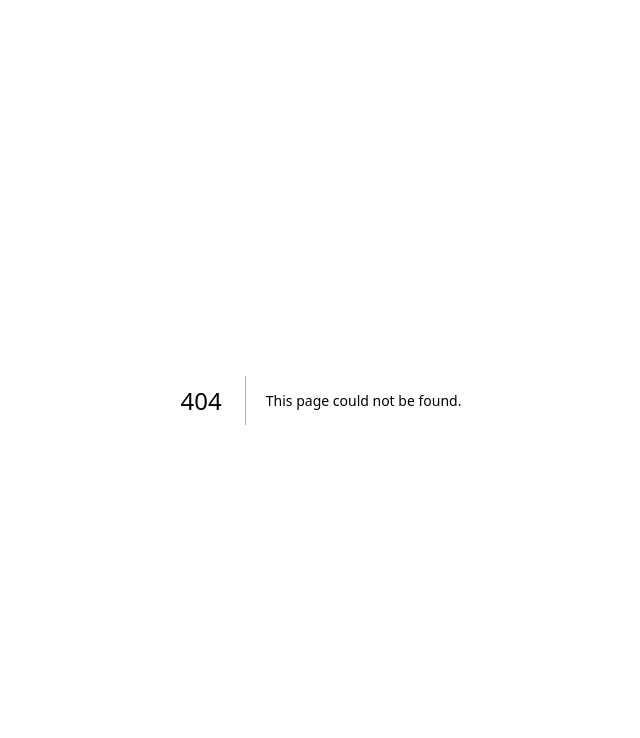
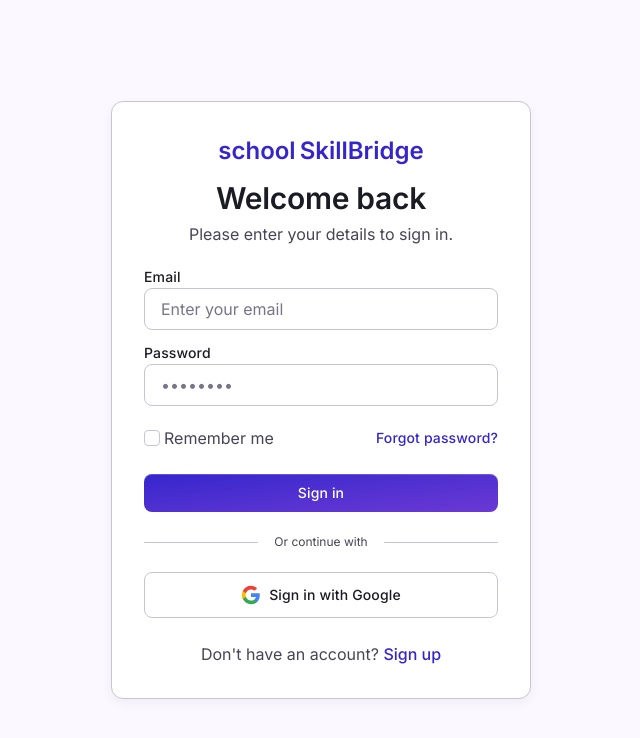
Before and after one commit to abedalhamidshehadi20-collab/SkillBridge, a Next.js app in the folder frontend/client/: page /login in a window 1280 px wide. Before the commit this address had no page. Shown: the top 738 px of the page, without its empty margins (319-959 px from the left). Built offline with nearby package versions, Linux system fonts and the light colour scheme.

Commit message:
Add login form with Zod validation

```diff
--- /dev/null
+++ b/frontend/client/app/(auth)/login/page.tsx
@@ -0,0 +1,170 @@
+'use client';
+
+import { createClient } from '@/lib/supabase/client';
+import { useRouter } from 'next/navigation';
+import { useState, useTransition } from 'react';
+import { useForm } from 'react-hook-form';
+import { z } from 'zod';
+import { zodResolver } from '@hookform/resolvers/zod';
+import Link from 'next/link';
+
+const loginSchema = z.object({
+  email: z.string().email('Please enter a valid email address'),
+  password: z.string().min(1, 'Password is required'),
+});
+
+type LoginForm = z.infer<typeof loginSchema>;
+
+export default function LoginPage() {
+  const [error, setError] = useState<string | null>(null);
+  const [isPending, startTransition] = useTransition();
+  const router = useRouter();
+
+  const {
+    register,
+    handleSubmit,
+    formState: { errors },
+  } = useForm<LoginForm>({
+    resolver: zodResolver(loginSchema),
+  });
+
+  const onSubmit = async (data: LoginForm) => {
+    setError(null);
+    startTransition(async () => {
+      const supabase = createClient();
+      const { error } = await supabase.auth.signInWithPassword({
+        email: data.email,
+        password: data.password,
+      });
+
+      if (error) {
+        setError(error.message);
+      } else {
+        router.push('/dashboard');
+        router.refresh();
+      }
+    });
+  };
+
+  return (
+    <div className="bg-background min-h-screen flex items-center justify-center p-md sm:p-gutter">
+      <div className="w-full max-w-[420px] bg-surface-container-lowest rounded-xl shadow-[0px_4px_12px_rgba(0,0,0,0.05)] border border-outline-variant p-lg sm:p-margin flex flex-col gap-lg">
+        <div className="text-center flex flex-col gap-xs">
+          <div className="font-h3 text-h3 text-primary flex items-center justify-center gap-xs">
+            <span
+              className="material-symbols-outlined"
+              style={{ fontVariationSettings: "'FILL' 1" }}
+            >
+              school
+            </span>
+            SkillBridge
+          </div>
+          <h1 className="font-h2 text-h2 text-on-surface mt-sm">Welcome back</h1>
+          <p className="font-body-md text-body-md text-on-surface-variant">
+            Please enter your details to sign in.
+          </p>
+        </div>
+
+        {error && (
+          <div className="bg-error-container text-on-error-container p-3 rounded-lg text-sm text-center">
+            {error}
+          </div>
+        )}
+
+        <form onSubmit={handleSubmit(onSubmit)} className="flex flex-col gap-md">
+          <div className="flex flex-col gap-xs">
+            <label className="font-label-sm text-label-sm text-on-surface" htmlFor="email">
+              Email
+            </label>
+            <input
+              {...register('email')}
+              className={`w-full bg-surface-container-lowest border ${
+                errors.email ? 'border-error' : 'border-outline-variant'
+              } rounded-lg px-md py-sm font-body-md text-body-md text-on-surface placeholder:text-outline focus:outline-none focus:border-primary focus:ring-2 focus:ring-primary/20 transition-all`}
+              id="email"
+              placeholder="Enter your email"
+              type="email"
+              disabled={isPending}
+            />
+            {errors.email && (
+              <span className="text-error text-xs">{errors.email.message}</span>
+            )}
+          </div>
+          <div className="flex flex-col gap-xs">
+            <label className="font-label-sm text-label-sm text-on-surface" htmlFor="password">
+              Password
+            </label>
+            <input
+              {...register('password')}
+              className={`w-full bg-surface-container-lowest border ${
+                errors.password ? 'border-error' : 'border-outline-variant'
+              } rounded-lg px-md py-sm font-body-md text-body-md text-on-surface placeholder:text-outline focus:outline-none focus:border-primary focus:ring-2 focus:ring-primary/20 transition-all`}
+              id="password"
+              placeholder="••••••••"
+              type="password"
+              disabled={isPending}
+            />
+            {errors.password && (
+              <span className="text-error text-xs">{errors.password.message}</span>
+            )}
+          </div>
+          <div className="flex items-center justify-between mt-xs">
+            <label className="flex items-center gap-xs cursor-pointer group">
+              <div className="w-4 h-4 rounded border border-outline-variant bg-surface-container-lowest flex items-center justify-center group-hover:border-primary transition-colors">
+                <span className="material-symbols-outlined text-[12px] text-surface-container-lowest opacity-0 transition-opacity">
+                  check
+                </span>
+              </div>
+              <span className="font-body-md text-body-md text-on-surface-variant group-hover:text-on-surface transition-colors">
+                Remember me
+              </span>
+              <input className="hidden" type="checkbox" />
+            </label>
+            <Link
+              className="font-label-sm text-label-sm text-primary hover:text-secondary transition-colors"
+              href="#"
+            >
+              Forgot password?
+            </Link>
+          </div>
+          <button
+            className="w-full mt-sm bg-gradient-to-br from-primary to-secondary text-on-primary font-label-sm text-label-sm py-3 px-md rounded-lg shadow-[inset_0_1px_0_rgba(255,255,255,0.2)] hover:shadow-[0px_4px_12px_rgba(0,0,0,0.1)] hover:-translate-y-[1px] transition-all flex items-center justify-center gap-xs disabled:opacity-70 disabled:cursor-not-allowed"
+            type="submit"
+            disabled={isPending}
+          >
+            {isPending ? 'Signing in...' : 'Sign in'}
+          </button>
+        </form>
+        <div className="relative flex items-center justify-center">
+          <div aria-hidden="true" className="absolute inset-0 flex items-center">
+            <div className="w-full border-t border-outline-variant"></div>
+          </div>
+          <div className="relative bg-surface-container-lowest px-md font-caption text-caption text-on-surface-variant">
+            Or continue with
+          </div>
+        </div>
+        <button
+          className="w-full bg-surface-container-lowest border border-outline-variant text-on-surface font-label-sm text-label-sm py-3 px-md rounded-lg flex items-center justify-center gap-sm hover:bg-surface-container hover:border-outline transition-all"
+          type="button"
+        >
+          <svg className="w-5 h-5" fill="none" viewBox="0 0 24 24" xmlns="http://www.w3.org/2000/svg">
+            <path d="M22.56 12.25c0-.78-.07-1.53-.2-2.25H12v4.26h5.92c-.26 1.37-1.04 2.53-2.21 3.31v2.77h3.57c2.08-1.92 3.28-4.74 3.28-8.09z" fill="#4285F4"></path>
+            <path d="M12 23c2.97 0 5.46-.98 7.28-2.66l-3.57-2.77c-.98.66-2.23 1.06-3.71 1.06-2.86 0-5.29-1.93-6.16-4.53H2.18v2.84C3.99 20.53 7.7 23 12 23z" fill="#34A853"></path>
+            <path d="M5.84 14.09c-.22-.66-.35-1.36-.35-2.09s.13-1.43.35-2.09V7.07H2.18C1.43 8.55 1 10.22 1 12s.43 3.45 1.18 4.93l2.85-2.22.81-.62z" fill="#FBBC05"></path>
+            <path d="M12 5.38c1.62 0 3.06.56 4.21 1.64l3.15-3.15C17.45 2.09 14.97 1 12 1 7.7 1 3.99 3.47 2.18 7.07l3.66 2.84c.87-2.6 3.3-4.53 6.16-4.53z" fill="#EA4335"></path>
+          </svg>
+          Sign in with Google
+        </button>
+        <p className="text-center font-body-md text-body-md text-on-surface-variant">
+          Don&apos;t have an account?{' '}
+          <Link
+            className="text-primary font-medium hover:text-secondary hover:underline transition-colors"
+            href="/register"
+          >
+            Sign up
+          </Link>
+        </p>
+      </div>
+    </div>
+  );
+}
```
